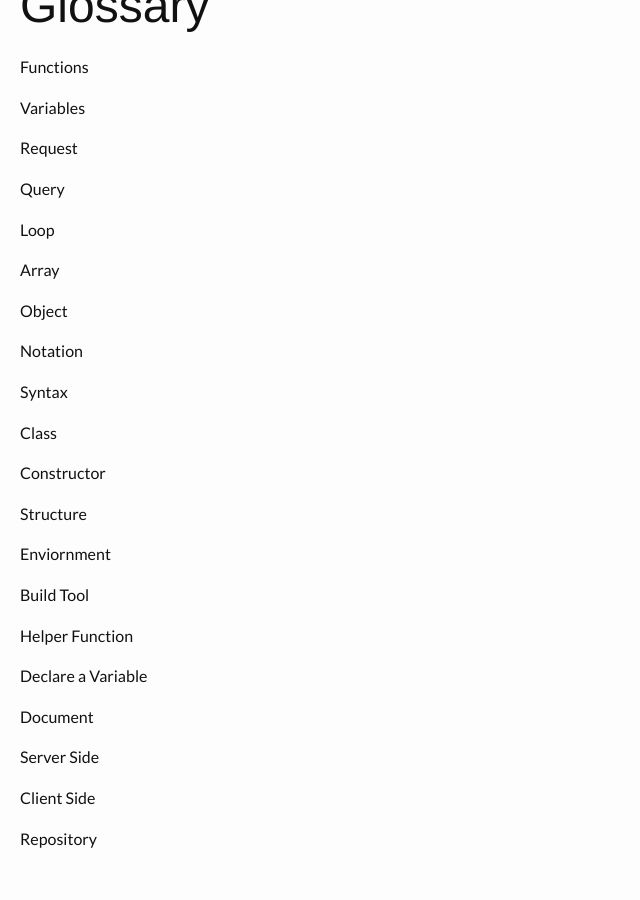
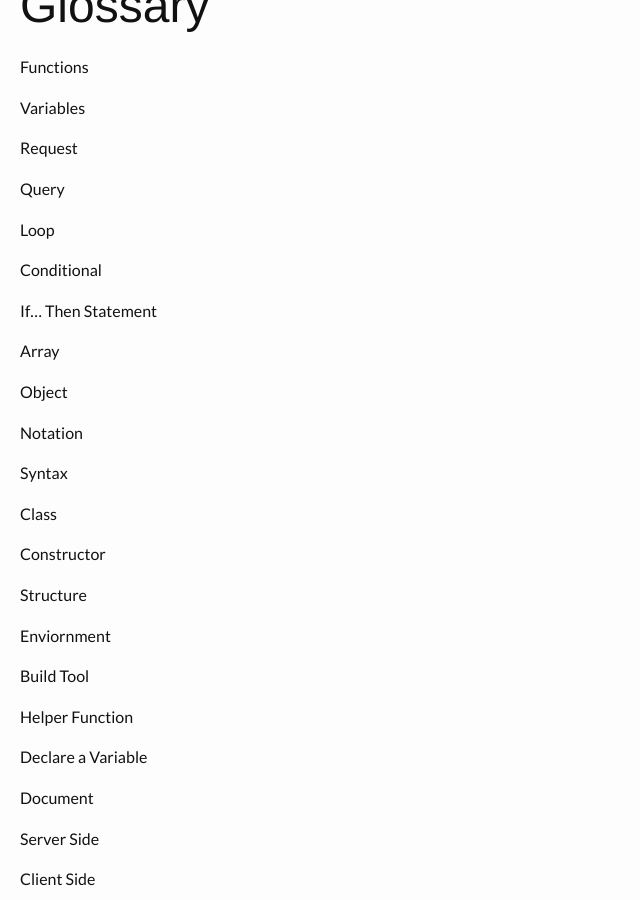
Before and after one commit to ghurson/Eat-Ship-and-Go-Home, a Jekyll site: the page built from _posts/2016-01-08-introduction-to-wordpress.md, in a window 1280 px wide and 900 px high, scrolled down 4290 px. Shown: the whole window, without its empty margins (0-640 px from the left). Built offline with Jekyll 4.4.1, drawn with Linux system fonts in a browser that asks for light colours; nearby versions of some CDN libraries.

Commit message:
added glossary terms

```diff
--- a/_posts/2016-01-08-introduction-to-wordpress.md
+++ b/_posts/2016-01-08-introduction-to-wordpress.md
@@ -164,6 +164,10 @@ Query
 
 Loop
 
+Conditional
+
+If... Then Statement
+
 Array
 
 Object
```
